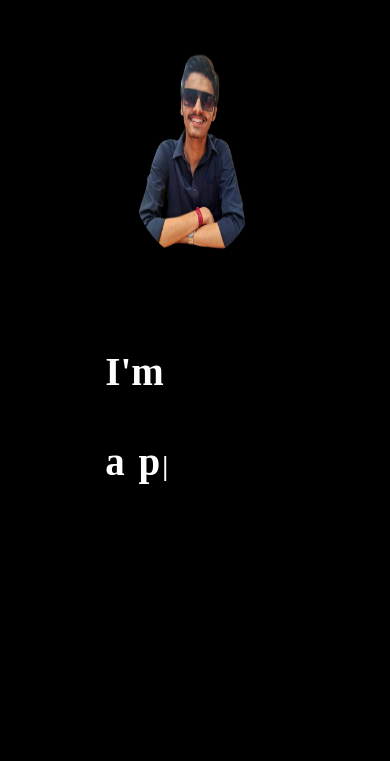
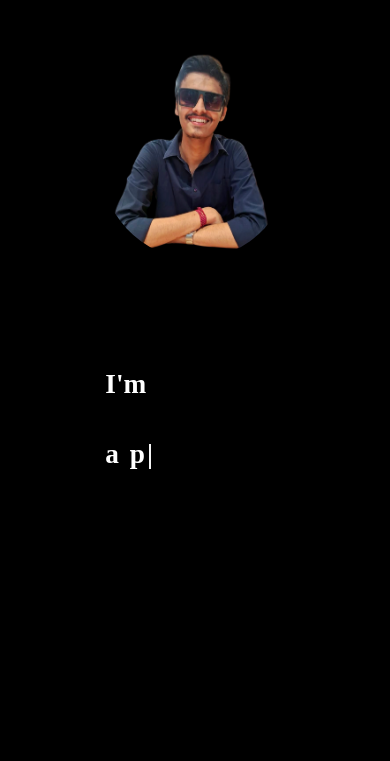
Before and after one commit to dhrruvsharma/Portfolio, a plain HTML site: page index.html in a window 390 px wide. Shown: the part 77-838 px from the top of the page. Drawn offline with nearby package versions, Linux system fonts and the light colour scheme.

Commit message:
Some changes to image

```diff
--- a/media.css
+++ b/media.css
@@ -176,11 +176,16 @@
 
 @media (max-width: 450px) {
     .main-text h1 {
-        font-size: 10rem;
+        font-size: 7rem;
+        line-height: 70px;
+    }
+
+    .main-img img {
+        width: 50rem;
     }
 
     .input {
-        font-size: 10rem;
+        font-size: 7rem;
     }
 
     nav {
```
